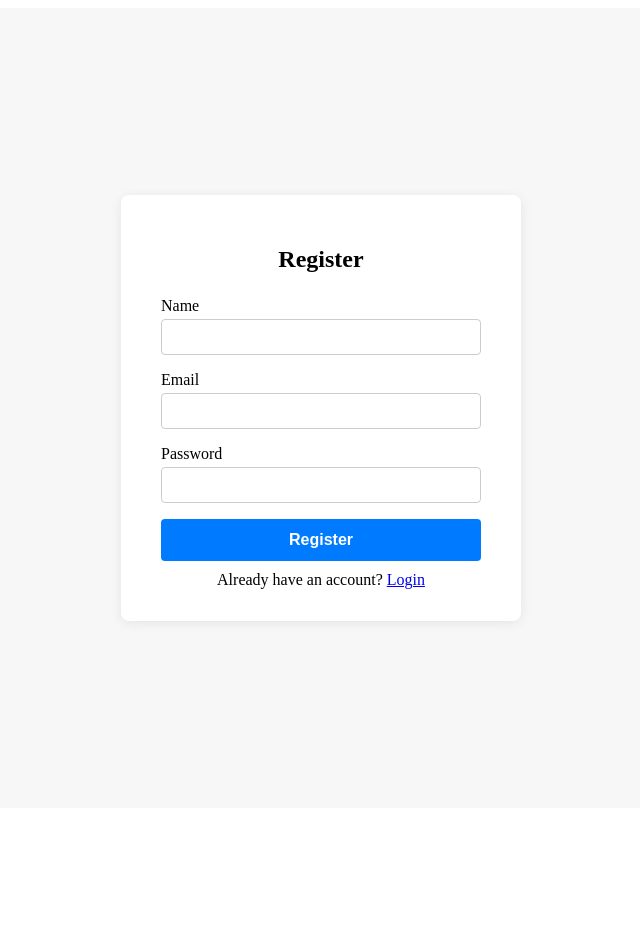
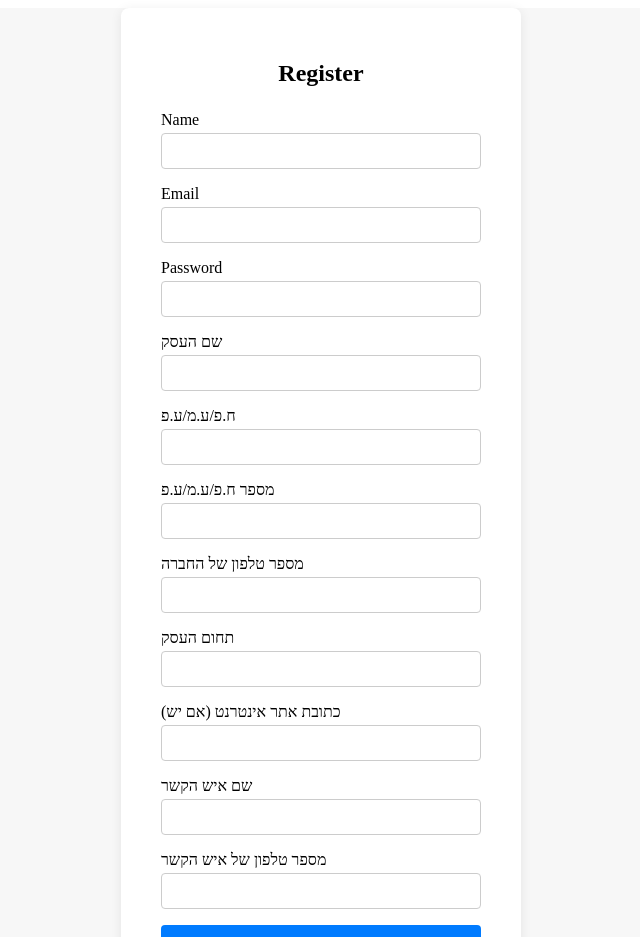
Before and after one commit to ypreiser/react-chatbot, a React (Vite) app: page /register in a window 1280 px wide. Shown: the top 937 px of the page, without its empty margins (319-959 px from the left). Before the commit the page ends 816 px from the top, so only its background shows below. Built offline with nearby package versions, Linux system fonts and the light colour scheme; no server answers.

Commit message:
fixed logout

```diff
--- a/src/App.jsx
+++ b/src/App.jsx
@@ -1,3 +1,4 @@
+// src\App.jsx
 //react-chatbot2/src/App.jsx
 import React, { useState, useEffect } from "react";
 import { API_BASE_URL } from "./constants/api";
@@ -15,15 +16,35 @@ import axios from "axios";
 
 function App() {
   const [user, setUser] = useState(null);
+  const [justLoggedOut, setJustLoggedOut] = useState(false);
   const navigate = useNavigate();
 
   const handleLogin = (userData) => {
     setUser(userData);
+    setJustLoggedOut(false);
     navigate("/");
   };
 
+  const handleLogout = () => {
+    localStorage.clear();
+    document.cookie = "token=; expires=Thu, 01 Jan 1970 00:00:00 UTC; path=/;";
+    document.cookie =
+      "token=; expires=Thu, 01 Jan 1970 00:00:00 UTC; path=" +
+      window.location.pathname +
+      ";";
+    document.cookie.split(";").forEach((c) => {
+      const eqPos = c.indexOf("=");
+      const name = eqPos > -1 ? c.substr(0, eqPos) : c;
+      document.cookie =
+        name.trim() + "=;expires=Thu, 01 Jan 1970 00:00:00 UTC;path=/;";
+    });
+    setUser(null);
+    setJustLoggedOut(true);
+    navigate("/login");
+  };
+
   useEffect(() => {
-    if (!user) {
+    if (!user && !justLoggedOut) {
       fetch(`${API_BASE_URL}/auth/me`, { credentials: "include" })
         .then((res) => (res.ok ? res.json() : null))
         .then((data) => {
@@ -31,7 +52,7 @@ function App() {
           console.log("User data fetched:", data);
         });
     }
-  }, [user]);
+  }, [user, justLoggedOut]);
 
   if (!user) {
     return (
@@ -45,7 +66,7 @@ function App() {
 
   return (
     <>
-      <Header user={user} />
+      <Header user={user} onLogout={handleLogout} />
       <main>
         <Routes>
           <Route path="/" element={<ChatInterface user={user} />} />
--- a/src/components/Header/Header.jsx
+++ b/src/components/Header/Header.jsx
@@ -1,16 +1,14 @@
+// src\components\Header\Header.jsx
 //react-chatbot2/src/components/Header/Header.jsx
 import React from "react";
 import { NavLink } from "react-router-dom";
 import "./Header.css";
 import logo from "../../assets/logoTenLow-02.jpg";
 
-export default function Header({ user }) {
+export default function Header({ user, onLogout }) {
   const handleLogOut = () => {
     if (window.confirm("Are you sure you want to log out?")) {
-      localStorage.clear();
-      document.cookie =
-        "token=; expires=Thu, 01 Jan 1970 00:00:00 UTC; path=/;";
-      window.location.href = "/login";
+      onLogout();
     } else {
       console.log("Logout canceled");
     }
--- a/src/pages/Login/LoginPage.jsx
+++ b/src/pages/Login/LoginPage.jsx
@@ -1,3 +1,4 @@
+// src\pages\Login\LoginPage.jsx
 //react-chatbot2/src/pages/Login/LoginPage.jsx
 import React, { useState } from "react";
 import axios from "axios";
--- a/src/pages/Login/RegisterPage.jsx
+++ b/src/pages/Login/RegisterPage.jsx
@@ -1,3 +1,4 @@
+// src\pages\Login\RegisterPage.jsx
 //react-chatbot2/src/pages/Login/RegisterPage.jsx
 import React, { useState } from "react";
 import axios from "axios";
@@ -12,6 +13,14 @@ const Register = () => {
   const [error, setError] = useState("");
   const [success, setSuccess] = useState("");
   const [loading, setLoading] = useState(false);
+  const [businessName, setBusinessName] = useState("");
+  const [businessType, setBusinessType] = useState("");
+  const [businessIdNumber, setBusinessIdNumber] = useState("");
+  const [companyPhone, setCompanyPhone] = useState("");
+  const [businessField, setBusinessField] = useState("");
+  const [website, setWebsite] = useState("");
+  const [contactName, setContactName] = useState("");
+  const [contactPhone, setContactPhone] = useState("");
   const navigate = useNavigate();
 
   const handleSubmit = async (e) => {
@@ -22,7 +31,19 @@ const Register = () => {
     try {
       await axios.post(
         `${API_BASE_URL}/auth/register`,
-        { email, password, name },
+        {
+          email,
+          password,
+          name,
+          businessName,
+          businessType,
+          businessIdNumber,
+          companyPhone,
+          businessField,
+          website,
+          contactName,
+          contactPhone,
+        },
         { withCredentials: true }
       );
       setSuccess("Registration successful! You can now log in.");
@@ -64,6 +85,69 @@ const Register = () => {
           onChange={(e) => setPassword(e.target.value)}
           required
         />
+        <label htmlFor="businessName">שם העסק</label>
+        <input
+          id="businessName"
+          type="text"
+          value={businessName}
+          onChange={(e) => setBusinessName(e.target.value)}
+          required
+        />
+        <label htmlFor="businessType">ח.פ/ע.מ/ע.פ</label>
+        <input
+          id="businessType"
+          type="text"
+          value={businessType}
+          onChange={(e) => setBusinessType(e.target.value)}
+          required
+        />
+        <label htmlFor="businessIdNumber">מספר ח.פ/ע.מ/ע.פ</label>
+        <input
+          id="businessIdNumber"
+          type="text"
+          value={businessIdNumber}
+          onChange={(e) => setBusinessIdNumber(e.target.value)}
+          required
+        />
+        <label htmlFor="companyPhone">מספר טלפון של החברה</label>
+        <input
+          id="companyPhone"
+          type="tel"
+          value={companyPhone}
+          onChange={(e) => setCompanyPhone(e.target.value)}
+          required
+        />
+        <label htmlFor="businessField">תחום העסק</label>
+        <input
+          id="businessField"
+          type="text"
+          value={businessField}
+          onChange={(e) => setBusinessField(e.target.value)}
+          required
+        />
+        <label htmlFor="website">כתובת אתר אינטרנט (אם יש)</label>
+        <input
+          id="website"
+          type="url"
+          value={website}
+          onChange={(e) => setWebsite(e.target.value)}
+        />
+        <label htmlFor="contactName">שם איש הקשר</label>
+        <input
+          id="contactName"
+          type="text"
+          value={contactName}
+          onChange={(e) => setContactName(e.target.value)}
+          required
+        />
+        <label htmlFor="contactPhone">מספר טלפון של איש הקשר</label>
+        <input
+          id="contactPhone"
+          type="tel"
+          value={contactPhone}
+          onChange={(e) => setContactPhone(e.target.value)}
+          required
+        />
         {error && <div className="login-error">{error}</div>}
         {success && (
           <div style={{ color: "green", marginBottom: 10 }}>{success}</div>
```
